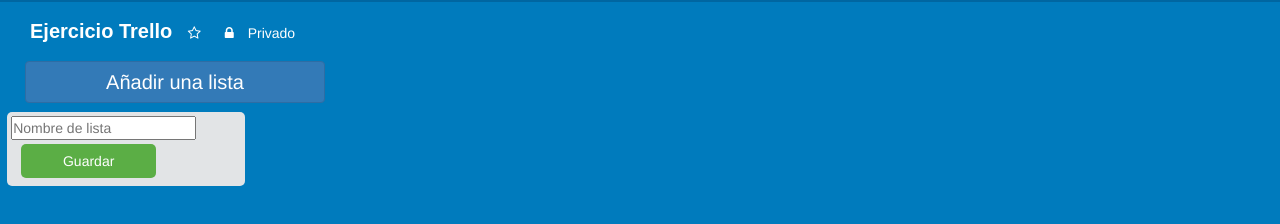
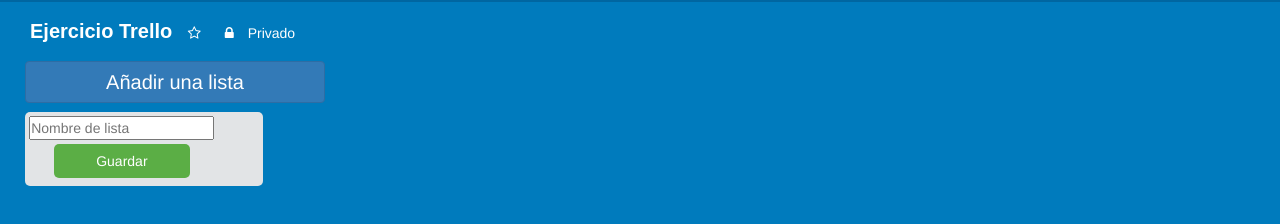
Before and after one commit to CamilaSolis/trello, a plain HTML site: page img/Trello.html in a window 1280 px wide. Shown: the part 38-262 px from the top of the page. Drawn offline with Linux system fonts and the light colour scheme; files that its build step writes are made by us from their sources; files whose address does not match are found by name.

Commit message:
Update main.css

```diff
--- a/css/main.css
+++ b/css/main.css
@@ -44,6 +44,7 @@ body{
     padding: 0.3em;
     background-color: #E2E4E6;
     border-radius: 5px;
+	margin-left: 25px;
 }
 .boton {
     display: block;
@@ -53,6 +54,7 @@ body{
     border: none;
     color: white;
     border-radius: 5px;
+	margin-left: 25px;
 }
 
 .textarea{
@@ -61,4 +63,5 @@ body{
     padding: 0.3em;
     border-radius: 5px;
     width: 300px;
+	margin-left: 25px;
 }
```
